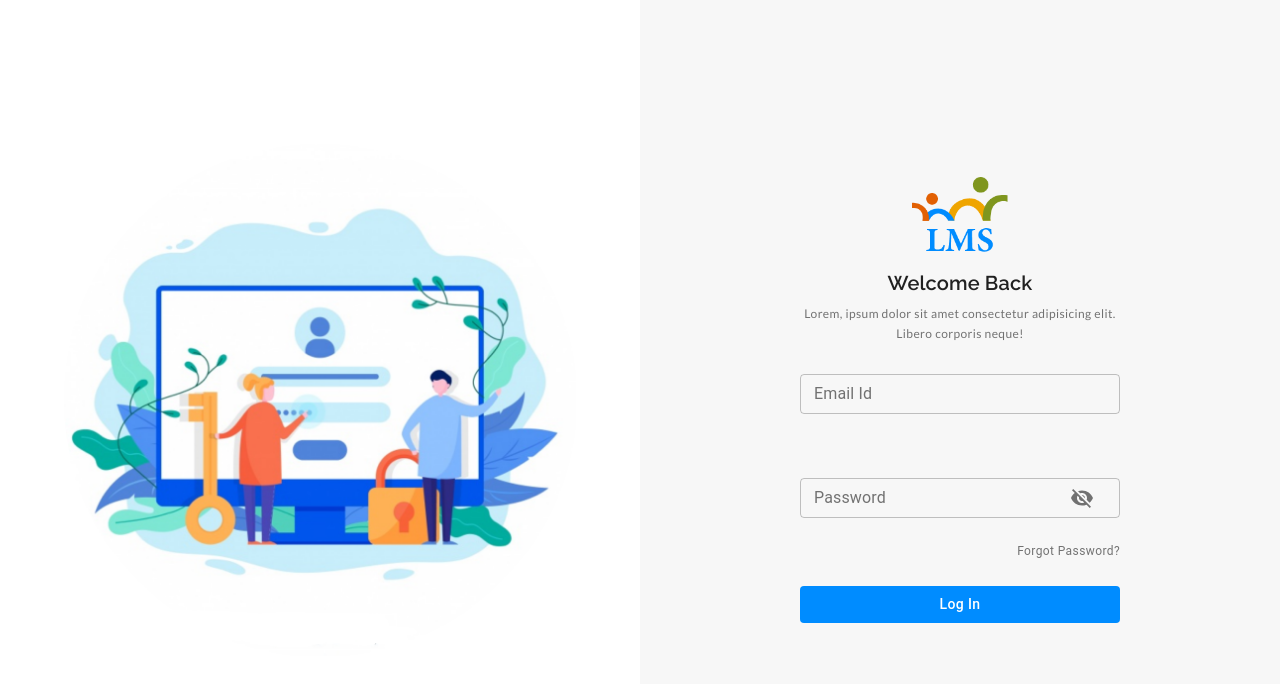
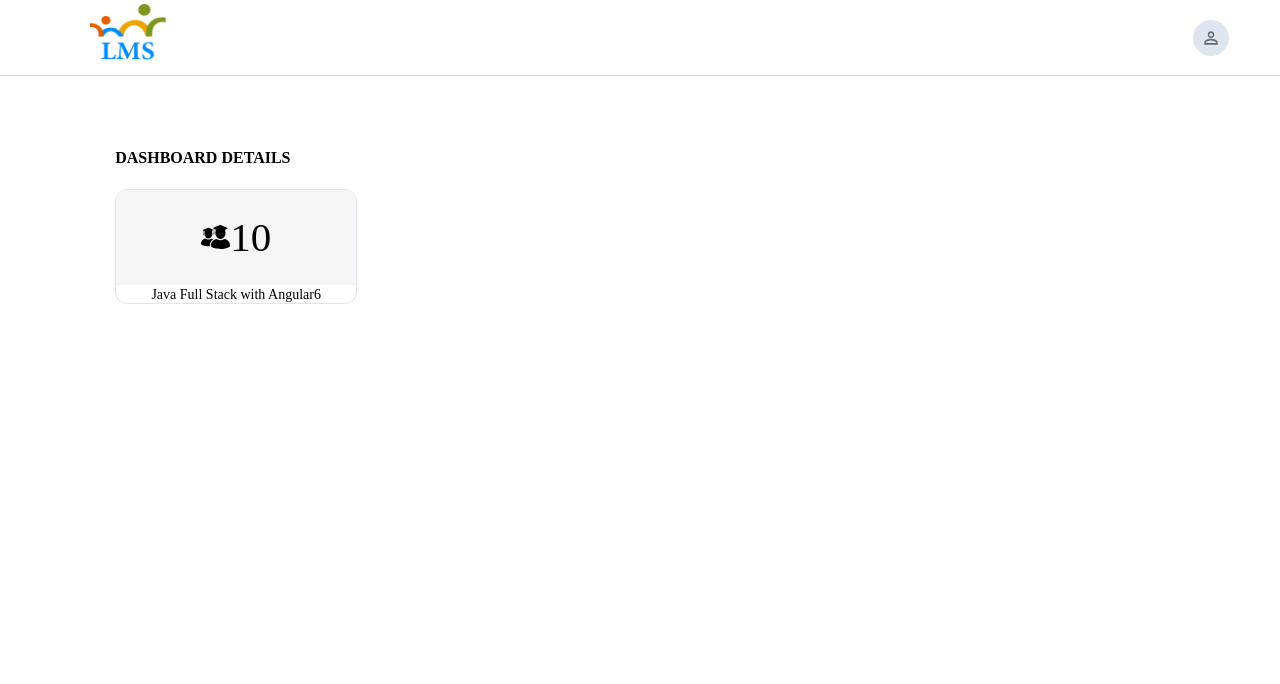
Before and after one commit to utpalmaji01/LearningManagementSystem_React, a React (Create React App) app: page / in a window 1280 px wide. Before the commit this address led to /logIn. Shown: the top 684 px of the page. Built offline with nearby package versions, Linux system fonts and the light colour scheme.

Commit message:
Added: Admin dashboard and dashboard details

```diff
--- a/src/Routes.js
+++ b/src/Routes.js
@@ -2,30 +2,32 @@ import React, { Component } from "react";
 import { Router, Switch, Route, Redirect } from "react-router-dom";
 import LogIn from "./component/logIn/LogIn.jsx";
 import Dashboard from "./component/dashboard/dashboard.jsx";
+import AdminDashboard from "./component/adminDashboard/AdminDashboard.jsx"
 import PrivateRoute from "./component/PrivateRoute.jsx";
 import history from "./History.js";
 
 export default class Routes extends Component {
   render() {
     return (
-      <Router history={history}>
-        <Switch>
-          <Route exact path="/">
-            <Redirect to="/dashboard/main" component={() => <Dashboard />} />
-          </Route>
-          <Route exact path="/logIn" component={LogIn} />
-          <PrivateRoute
-            exact={false}
-            path="/dashboard"
-            redirectPath="/logIn"
-            condition={
-              localStorage.getItem("adminId") &&
-              localStorage.getItem("adminId").length
-            }
-            component={() => <Dashboard />}
-          />
-        </Switch>
-      </Router>
+      // <Router history={history}>
+      //   <Switch>
+      //     <Route exact path="/">
+      //       <Redirect to="/dashboard/main" component={() => <Dashboard />} />
+      //     </Route>
+      //     <Route exact path="/logIn" component={LogIn} />
+      //     <PrivateRoute
+      //       exact={false}
+      //       path="/dashboard"
+      //       redirectPath="/logIn"
+      //       condition={
+      //         localStorage.getItem("adminId") &&
+      //         localStorage.getItem("adminId").length
+      //       }
+      //       component={() => <Dashboard />}
+      //     />
+      //   </Switch>
+      // </Router>
+      <AdminDashboard />
 
     );
   }
--- /dev/null
+++ b/src/component/adminDashboard/AdminDashboard.jsx
@@ -0,0 +1,27 @@
+import React, { useState } from "react";
+import { Switch, Route } from "react-router-dom";
+import AppBar from "../appBar/Appbar.jsx";
+import AdminDetails from "../adminDashboardDetails/AdminDashboardDetails.jsx";
+import "./adminDashboard.scss";
+const Dashboard = () => {
+  return (
+    <div className="dashboard-container-admin">
+      <div className="dashboard-header-admin">
+        <AppBar />
+      </div>
+      <div className="dashboard-body-admin">
+        <div className="dashboard-details-admin">
+          {/* <Switch>
+            <Route
+              path="/dashboard/details"
+              component={() => <AdminDetails />}
+            />
+          </Switch> */}
+          <AdminDetails />
+        </div>
+      </div>
+    </div>
+  );
+};
+
+export default Dashboard;
--- /dev/null
+++ b/src/component/adminDashboard/adminDashboard.scss
@@ -0,0 +1,18 @@
+.dashboard-container-admin {
+  display: flex;
+  flex-direction: column;
+  .dashboard-header-admin {
+    position: fixed;
+    top: 0;
+    left: 0;
+    right: 0;
+    background-color: #ffffff;
+    z-index: 1;
+    .app-picture {
+      border-right: none !important;
+    }
+  }
+  .dashboard-body-admin {
+    padding: 10% 1% 0 9%;
+  }
+}
--- /dev/null
+++ b/src/component/adminDashboardDetails/AdminDashboardDetails.jsx
@@ -0,0 +1,29 @@
+import React from "react";
+import StudentIcon from "../../assets/image/student.svg";
+import "./adminDashboardDetails.scss";
+
+class AdminDashboardDetails extends React.Component {
+  constructor(props) {
+    super(props);
+    this.state = {};
+  }
+  render() {
+    return (
+      <>
+        <h4>DASHBOARD DETAILS</h4>
+        <div className="outer-detail-container-admin">
+          <div className="detail-card">
+            <div className="top-half-details-box">
+              <img src={StudentIcon} className="icon-width" /> 10
+            </div>
+            <div className="lower-half-details-box">
+              Java Full Stack with Angular6
+            </div>
+          </div>
+        </div>
+      </>
+    );
+  }
+}
+
+export default AdminDashboardDetails;
--- /dev/null
+++ b/src/component/adminDashboardDetails/adminDashboardDetails.scss
@@ -0,0 +1,37 @@
+.outer-detail-container-admin {
+  display: flex;
+  flex-flow: wrap;
+  .detail-card {
+    width: 240px;
+    height: 113px;
+    background: white;
+    border: 1px solid #dee5ee;
+    border-radius: 12px;
+    display: flex;
+    flex-direction: column;
+    justify-content: center;
+    align-items: center;
+    .top-half-details-box {
+      width: 100%;
+      height: 88%;
+      background: #F5F5F5 0% 0% no-repeat padding-box;
+      border-radius: 8px 8px 1px 1px;
+      display: flex;
+      justify-content: center;
+      align-items: center;
+      font-size: 41px;
+      .icon-width {
+        width: 29px;
+      }
+    }
+    .lower-half-details-box {
+      background: white;
+      width: 100%;
+      height: fit-content;
+      display: contents;
+      justify-content: center;
+      align-items: center;
+      font-size: 14px;
+    }
+  }
+}
--- a/src/component/sideNavBar/SidenavBar.jsx
+++ b/src/component/sideNavBar/SidenavBar.jsx
@@ -85,7 +85,7 @@ class SidenavBar extends Component {
                 "list-item-icon-active": this.props.selectedMenu === "Course",
               })}
             >
-              <img src={CourseIcon} className="icon-width-navbar"/>
+              <img src={CourseIcon } className="icon-width-navbar"/>
             </ListItemIcon>
             <ListItemText primary="Course" className="list-item-text" />
           </ListItem>
```
Also changed, not shown: src/component/adminStudentDetails/AdminStudentDetails.jsx (added), 1 other file (tests, documents, lock files or other folders).
